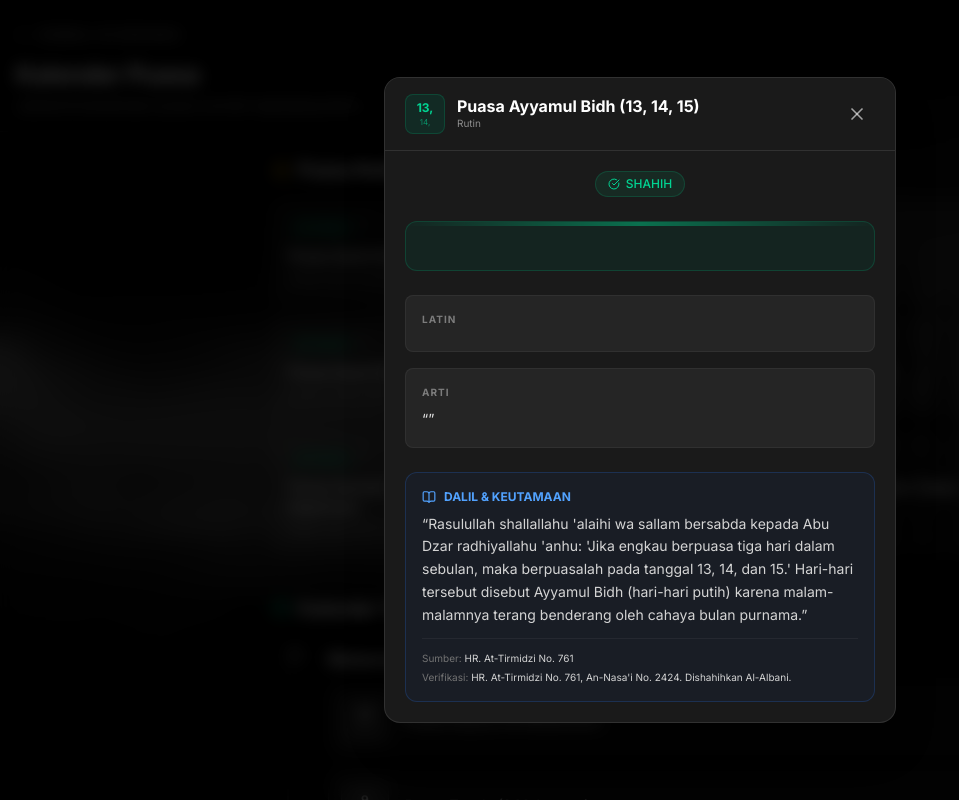
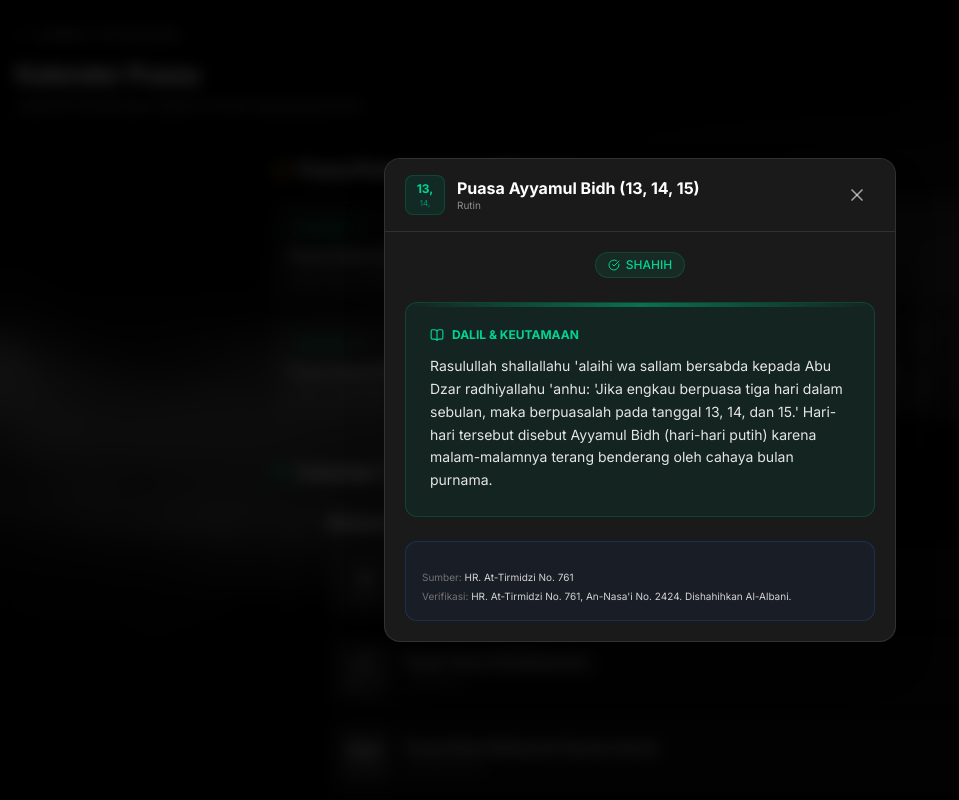
Before and after one commit to Ridho-Akbar/Shahih-Sunnah, a Next.js app: page /puasa in a window 1280 px wide. Both pictures are taken after a click on the button 827 px from the left and 251 px from the top of the page. Shown: the whole page, without its empty margins (0-959 px from the left). Built offline with nearby package versions, Linux system fonts and the light colour scheme; a web font is replaced by a local one.

Commit message:
feat: add hadits search and separate sunnah from hadits content

```diff
--- a/src/app/puasa/page.tsx
+++ b/src/app/puasa/page.tsx
@@ -4,7 +4,7 @@
 import { useState } from "react";
 import Link from "next/link";
 import { puasaList } from "@/data/puasa";
-import { ArrowLeft, X, BookOpen, CheckCircle, Clock, Calendar, Moon, Star } from "lucide-react";
+import { ArrowLeft, X, BookOpen, CheckCircle, Clock, Calendar, Star, Search, Info } from "lucide-react";
 
 const statusConfig: Record<string, { color: string; icon: React.ReactNode; label: string }> = {
   shahih: { color: "text-emerald-400 bg-emerald-500/10 border-emerald-500/20", icon: <CheckCircle className="w-3 h-3" />, label: "Shahih" },
@@ -21,11 +21,23 @@ const hijriMonths = [
 
 export default function PuasaPage() {
   const [selectedIdx, setSelectedIdx] = useState<number | null>(null);
+  const [searchQuery, setSearchQuery] = useState("");
   const currentItem = selectedIdx !== null ? puasaList[selectedIdx] : null;
 
-  // Pisahkan data: Rutin vs Spesifik Bulan
-  const routinePuasa = puasaList.filter(d => d.month === -1);
-  const monthlyPuasa = puasaList.filter(d => d.month !== -1);
+  // Pisahkan data berdasarkan type
+  const puasaItems = puasaList.filter(d => d.type === "puasa");
+  const haditsItems = puasaList.filter(d => d.type === "hadits");
+
+  // Untuk section kalender, pisahkan lagi: Rutin vs Spesifik Bulan
+  const routinePuasa = puasaItems.filter(d => d.month === -1);
+  const monthlyPuasa = puasaItems.filter(d => d.month !== -1);
+
+  // Search logic untuk khazanah hadits
+  const filteredHadits = haditsItems.filter(d => {
+    if (!searchQuery) return true;
+    const q = searchQuery.toLowerCase();
+    return d.title.toLowerCase().includes(q) || d.evidence.toLowerCase().includes(q);
+  });
 
   return (
     <div className="fixed inset-0 bg-[url('/background.png')] bg-cover bg-center bg-no-repeat overflow-hidden">
@@ -140,7 +152,7 @@ export default function PuasaPage() {
                                   <h4 className="text-sm font-medium text-white group-hover/card:text-emerald-200 transition-colors truncate">
                                     {d.title}
                                   </h4>
-                                  <p className="text-[10px] text-white/40 truncate mt-0.5">{d.translation}</p>
+                                  <p className="text-[10px] text-white/40 truncate mt-0.5">{d.date}</p>
                                 </div>
 
                                 <ArrowLeft size={16} className="rotate-180 text-white/20 group-hover/card:text-emerald-400 transition-colors" />
@@ -154,6 +166,61 @@ export default function PuasaPage() {
                 </div>
               </div>
             </section>
+
+            {/* 3. Khazanah Hadits Puasa */}
+            <div className="pt-6 border-t border-white/10">
+              <div className="flex items-center justify-between mb-4">
+                <h2 className="text-lg font-bold text-white flex items-center gap-2">
+                  <span className="w-1 h-5 bg-blue-500 rounded-full"></span>
+                  Khazanah Hadits Puasa
+                </h2>
+                <span className="text-[10px] bg-white/10 px-2 py-1 rounded text-white/60">{haditsItems.length} Hadits</span>
+              </div>
+
+              {/* Search Bar */}
+              <div className="relative mb-6">
+                <Search size={16} className="absolute left-3 top-1/2 -translate-y-1/2 text-white/40" />
+                <input
+                  type="text"
+                  placeholder="Cari topik hadits puasa (contoh: sahur, berbuka)..."
+                  value={searchQuery}
+                  onChange={(e) => setSearchQuery(e.target.value)}
+                  className="w-full bg-white/5 border border-white/10 rounded-xl py-2.5 pl-10 pr-4 text-sm text-white placeholder:text-white/30 focus:outline-none focus:border-emerald-500/50 focus:bg-white/10 transition-all"
+                />
+              </div>
+
+              {/* Grid Hadits */}
+              {filteredHadits.length > 0 ? (
+                <div className="grid grid-cols-1 sm:grid-cols-2 gap-3">
+                  {filteredHadits.map((d, i) => {
+                    const originalIndex = puasaList.indexOf(d);
+                    const statusStyle = statusConfig[d.status] || statusConfig.shahih;
+
+                    return (
+                      <button
+                        key={i}
+                        onClick={() => setSelectedIdx(originalIndex)}
+                        className="flex flex-col items-start text-left p-4 bg-white/5 hover:bg-white/10 border border-white/10 hover:border-blue-500/30 rounded-xl transition-all group"
+                      >
+                        <div className="flex items-center justify-between w-full mb-2">
+                          <span className={`text-[10px] px-2 py-0.5 rounded-full border flex items-center gap-1 ${statusStyle.color}`}>
+                            {statusStyle.icon} {statusStyle.label}
+                          </span>
+                          <BookOpen size={14} className="text-white/20 group-hover:text-blue-400 transition-colors" />
+                        </div>
+                        <h3 className="text-sm font-medium text-white line-clamp-2 mb-1 group-hover:text-blue-200 transition-colors">{d.title}</h3>
+                        <p className="text-[10px] text-white/40 line-clamp-1">{d.source}</p>
+                      </button>
+                    );
+                  })}
+                </div>
+              ) : (
+                <div className="text-center py-10 bg-white/5 rounded-xl border border-dashed border-white/10">
+                  <Info size={32} className="mx-auto text-white/20 mb-3" />
+                  <p className="text-white/40 text-sm">Tidak ada hadits yang cocok dengan pencarian.</p>
+                </div>
+              )}
+            </div>
 
           </div>
         </div>
@@ -175,7 +242,12 @@ export default function PuasaPage() {
                 </div>
                 <div>
                   <h3 className="text-base font-bold text-white leading-tight">{currentItem.title}</h3>
-                  <p className="text-[10px] text-white/50">{hijriMonths[currentItem.month] || "Rutin"}</p>
+                  <p className="text-[10px] text-white/50">
+                    {currentItem.type === "puasa"
+                      ? (currentItem.month !== -1 ? hijriMonths[currentItem.month] : "Rutin")
+                      : "Adab & Hadits Puasa"
+                    }
+                  </p>
                 </div>
               </div>
               <button onClick={() => setSelectedIdx(null)} className="p-2 hover:bg-white/10 rounded-full text-white/60 hover:text-white transition-colors">
@@ -193,34 +265,19 @@ export default function PuasaPage() {
                  </span>
               </div>
 
-              {/* Arabic Text */}
-              <div className="bg-emerald-900/20 border border-emerald-500/20 rounded-xl p-6 text-center relative overflow-hidden">
+              {/* Evidence / Dalil */}
+              <div className="bg-emerald-900/20 border border-emerald-500/20 rounded-xl p-6 relative overflow-hidden">
                 <div className="absolute top-0 left-0 w-full h-1 bg-gradient-to-r from-transparent via-emerald-500/50 to-transparent" />
-                <p className="text-2xl sm:text-3xl leading-[2] font-arabic text-white dir-rtl">
-                  {currentItem.arabic}
-                </p>
+                <div className="flex items-center gap-2 mb-3">
+                  <BookOpen size={14} className="text-emerald-400" />
+                  <p className="text-xs font-bold text-emerald-400">DALIL & KEUTAMAAN</p>
+                </div>
+                <p className="text-sm text-neutral-200 leading-relaxed">{currentItem.evidence}</p>
               </div>
 
-              {/* Translation & Latin */}
-              <div className="space-y-4">
-                <div className="bg-white/5 rounded-lg p-4 border border-white/5">
-                  <p className="text-[10px] text-white/40 uppercase tracking-widest mb-2 font-bold">Latin</p>
-                  <p className="text-sm text-neutral-300 italic leading-relaxed">{currentItem.latin}</p>
-                </div>
-                <div className="bg-white/5 rounded-lg p-4 border border-white/5">
-                  <p className="text-[10px] text-white/40 uppercase tracking-widest mb-2 font-bold">Arti</p>
-                  <p className="text-sm text-neutral-200 leading-relaxed">&ldquo;{currentItem.translation}&rdquo;</p>
-                </div>
-              </div>
-
-              {/* Evidence / Dalil */}
+              {/* Source Info */}
               <div className="bg-blue-900/10 border border-blue-500/20 rounded-xl p-4">
-                <div className="flex items-center gap-2 mb-2">
-                  <BookOpen size={14} className="text-blue-400" />
-                  <p className="text-xs font-bold text-blue-400">DALIL & KEUTAMAAN</p>
-                </div>
-                <p className="text-sm text-neutral-300 leading-relaxed mb-3">&ldquo;{currentItem.evidence}&rdquo;</p>
-                <div className="pt-3 border-t border-white/5 text-[10px] space-y-1 text-neutral-500">
+                <div className="pt-3 text-[10px] space-y-1 text-neutral-500">
                   <p>Sumber: <span className="text-neutral-300">{currentItem.source}</span></p>
                   {currentItem.statusBy && <p>Verifikasi: <span className="text-neutral-300">{currentItem.statusBy}</span></p>}
                 </div>
```
